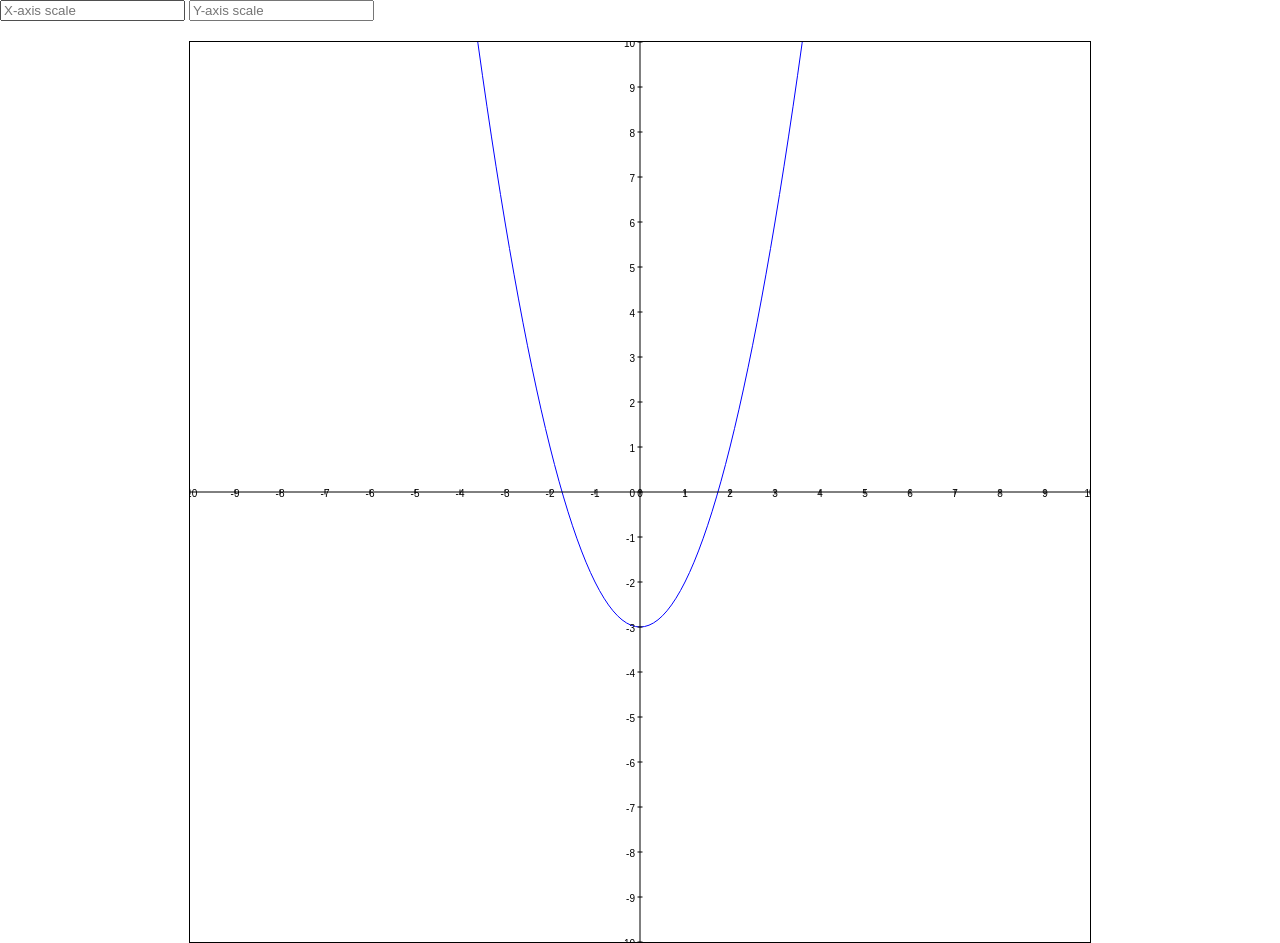
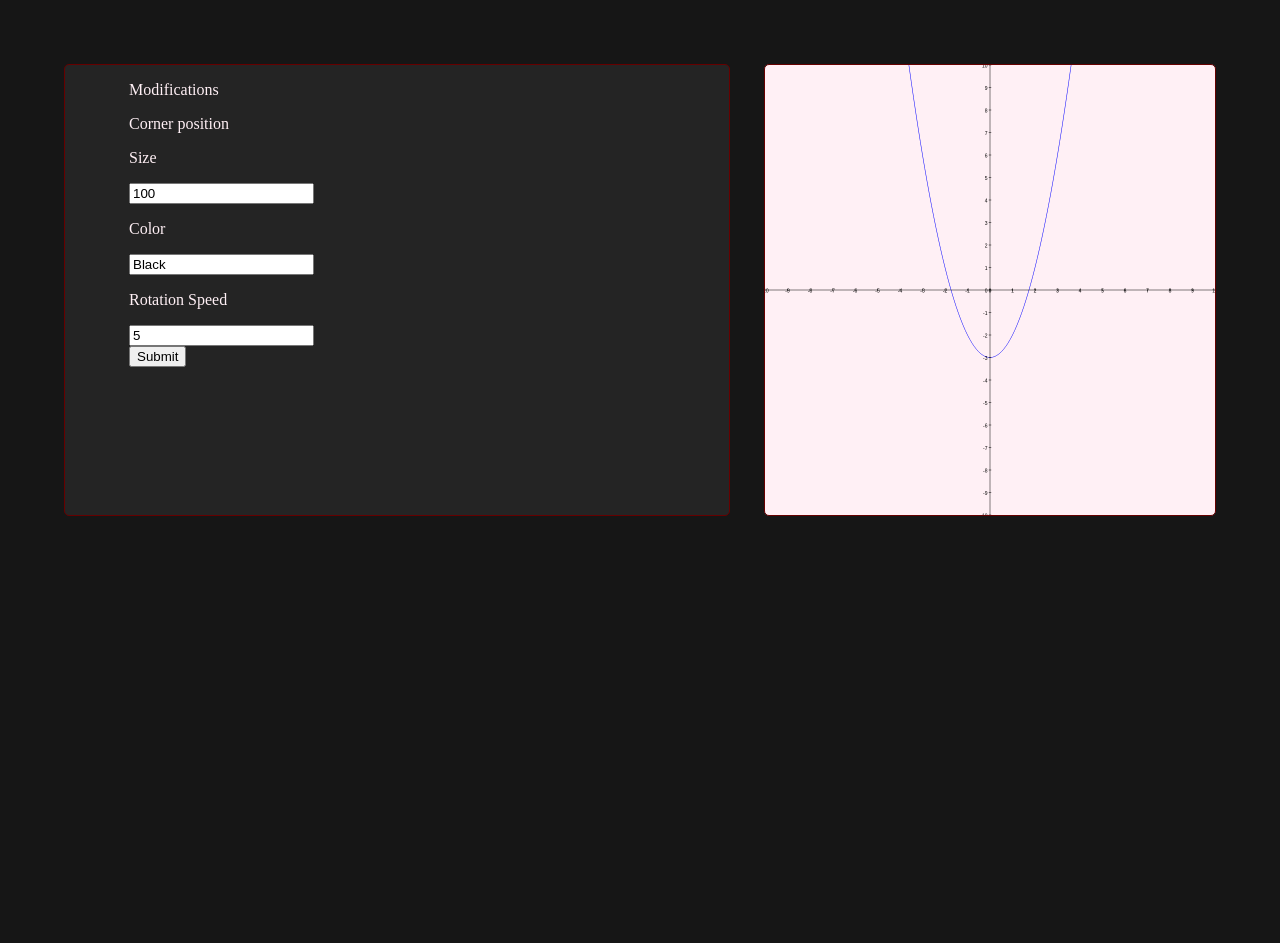
Before and after one commit to Artur8090/Project-Graph, a plain HTML site: page index.html in a window 1280 px wide. After the commit the page ends 800 px from the top, so only its background shows below. Drawn offline with Linux system fonts and the light colour scheme.

Commit message:
updated css

```diff
--- a/index.html
+++ b/index.html
@@ -1,15 +1,28 @@
 <!DOCTYPE html>
 <html lang="en">
+
 <head>
     <meta charset="UTF-8">
     <meta name="viewport" content="width=device-width, initial-scale=1.0">
     <title>Document</title>
     <link rel="stylesheet" href="style.css">
 </head>
+
 <body>
-    <input type="text" id="xAxisScale" placeholder="X-axis scale">
-    <input type="text" id="yAxisScale" placeholder="Y-axis scale">
     <canvas id="canvas" width="900" height="900"></canvas>
+    <div class="input-area">
+        <p id="title">Modifications</p>
+        <p id="corner-pos">Corner position</p>
+        <p class="characteristic">Size</p>
+        <input type="text" id="size-input" value="100" class="text-input">
+        <p class="characteristic">Color</p>
+        <input type="text" id="color-input" value="Black" class="text-input">
+        <p class="characteristic">Rotation Speed</p>
+        <input type="text" id="speed-input" value="5" class="text-input">
+        <br>
+        <button id="button" width="200px" height="100px">Submit</button>
+    </div>
     <script src="script.js"></script>
 </body>
+
 </html>
--- a/style.css
+++ b/style.css
@@ -5,12 +5,33 @@ body{
     width: 100vw;
     height: 100vh;
 }
-canvas {
-    border: 1px solid black;
-    display: block;
-    margin: 20px auto;
-}
+
 html{
     width: 100vw;
     height: 100vh;
 }
+body{
+    background-color: #161616;
+    color: #FFF0F5;
+}
+canvas{
+    background-color: #FFF0F5;
+    border: 1px solid #660000;
+    margin-top: 5%;
+    float: right;
+    margin-right: 5%;
+    width: 450px;
+    height: 450px;
+    border-radius: 5px;
+}
+.input-area{
+    margin-left: 5%;
+    float: left;
+    margin-top: 5%;
+    background-color: #242424;
+    border: 1px solid #660000;
+    width: 600px;
+    height: 450px;
+    padding-left: 5%;
+    border-radius: 5px;
+}
```
